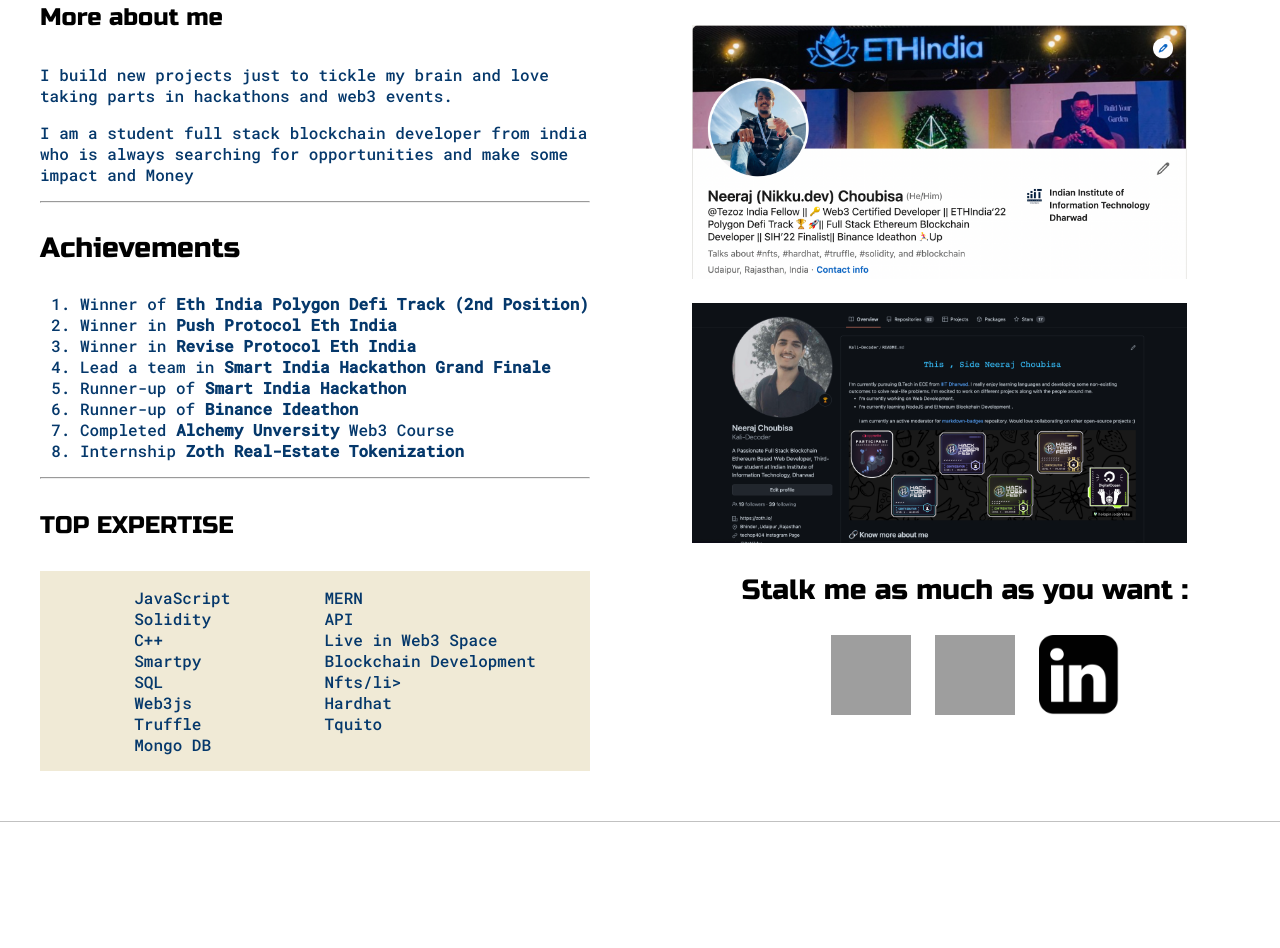
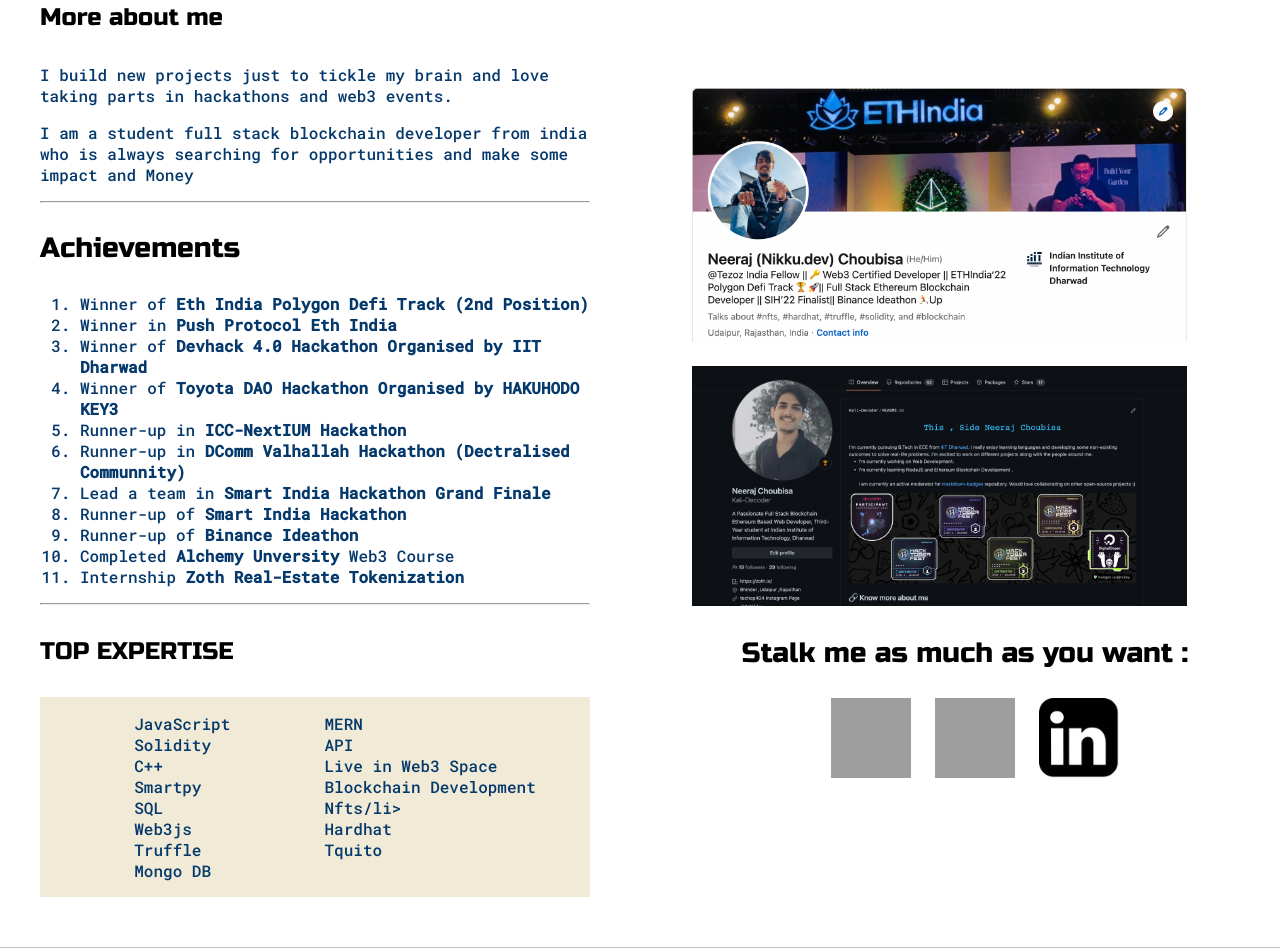
Before and after one commit to Kali-Decoder/Portfolio, a plain HTML site: page index.html in a window 1280 px wide. Shown: the part 819-1767 px from the top of the page. Before the commit the page ends 1641 px from the top, so only its background shows below. Drawn offline with Linux system fonts and the light colour scheme; grey boxes are pictures that could not be loaded.

Commit message:
Update index.html

```diff
--- a/index.html
+++ b/index.html
@@ -103,7 +103,10 @@
 						<ol>
 							<li>Winner of <b>Eth India Polygon Defi Track (2nd Position)</b></li>
 							<li>Winner in <b>Push Protocol Eth India</b></li>
-							<li>Winner in <b>Revise Protocol Eth India</b></li>
+							<li>Winner of <b>Devhack 4.0 Hackathon Organised by IIT Dharwad</b></li>
+							<li>Winner of <b>Toyota DAO Hackathon Organised by HAKUHODO KEY3</b></li>
+							<li>Runner-up in <b>ICC-NextIUM Hackathon</b></li>
+							<li>Runner-up in <b>DComm Valhallah Hackathon (Dectralised Communnity)</b></li>
 							<li>Lead a team in <b>Smart India Hackathon Grand Finale</b></li>
 							<li>Runner-up of <b>Smart India Hackathon</b></li>
 							<li>Runner-up of <b>Binance Ideathon</b></li>
```
